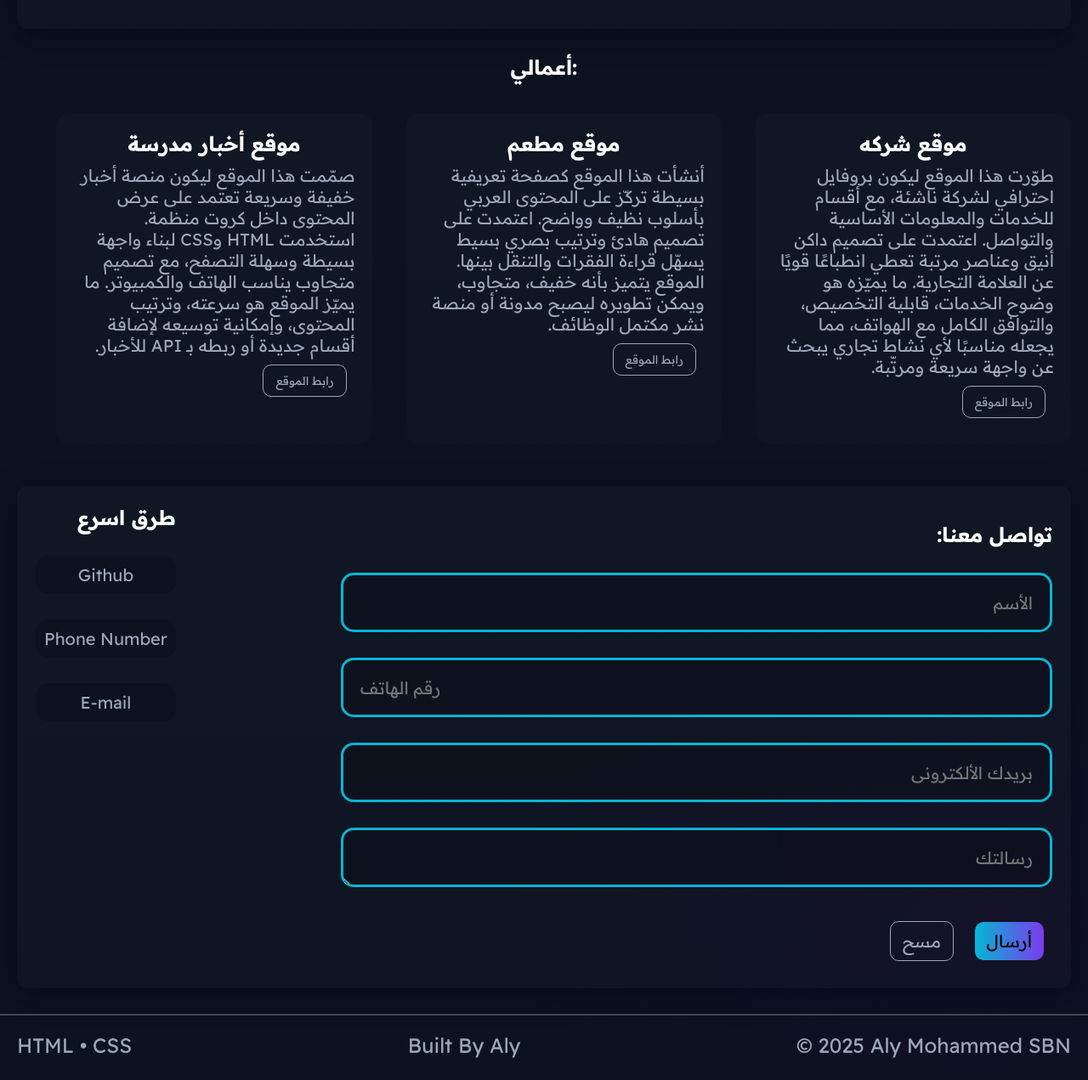
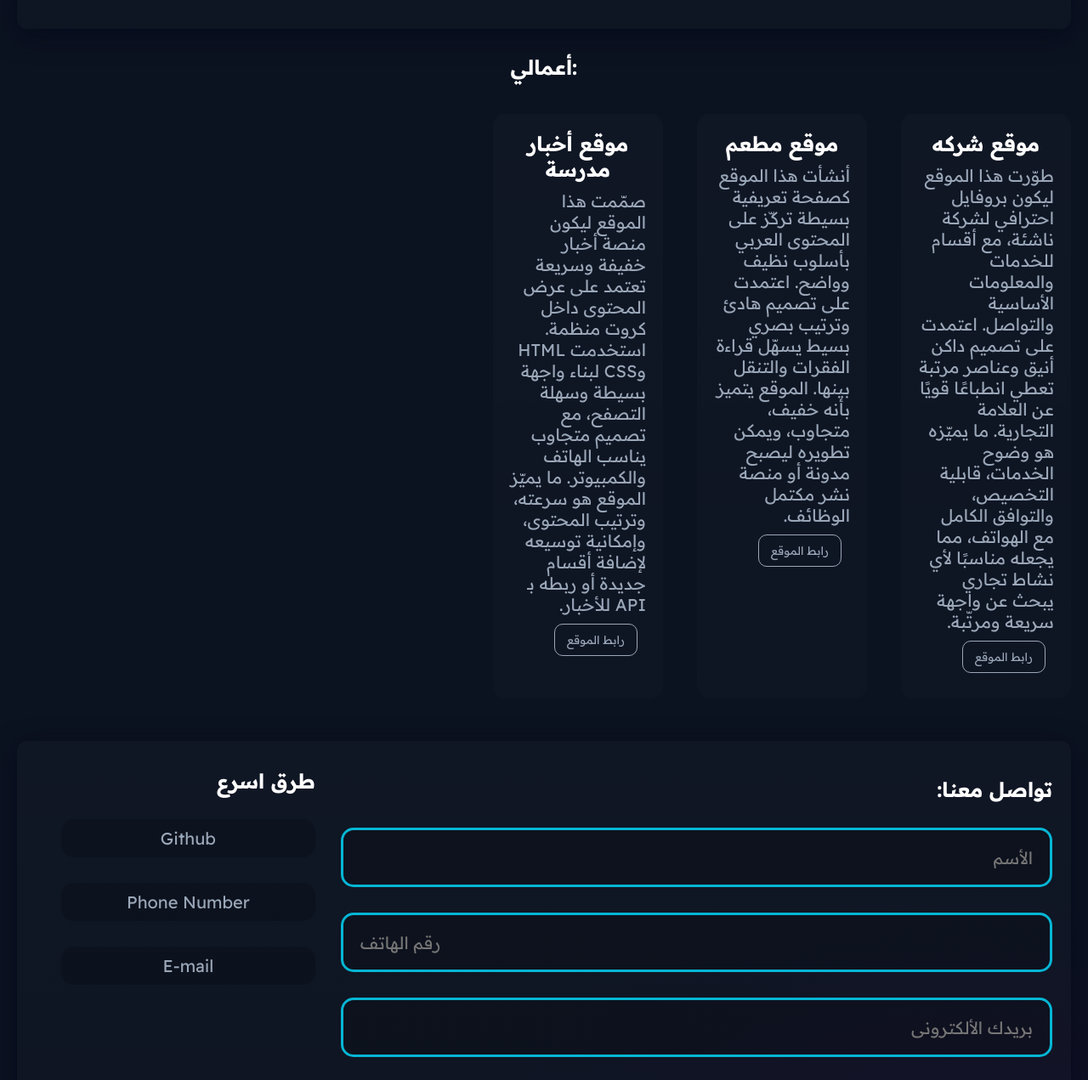
Before and after one commit to LEO-Coder-533/portfolio-Aly-Mohamed-SBN, a plain HTML site: page index.html in a window 1280 px wide. Shown: the part 584-1855 px from the top of the page at 85% size. Drawn offline with Linux system fonts and the light colour scheme.

Commit message:
Update style.css

```diff
--- a/style.css
+++ b/style.css
@@ -159,7 +159,8 @@ h6{
     margin: 20px;
     border-radius: 15px;
     transition: all 0.2s ease-in-out;
-    width: 29%;
+    max-width: 200px;
+    min-width: 100px;
 }
 .card:hover{
     animation: flow 3s infinite;
@@ -205,6 +206,8 @@ form input:focus , form textarea:focus{
     display: flex;
     flex-direction: column;
     gap: 30px;
+    width: 25%;
+    margin: 10px auto;
 }
 .fsc a{
     text-decoration: none;
```
